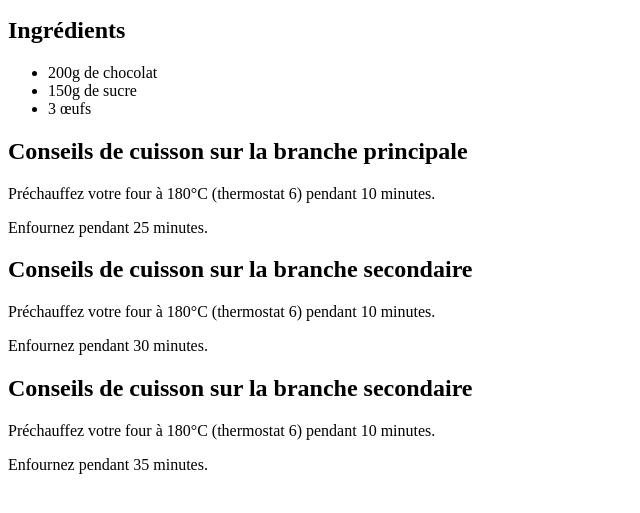
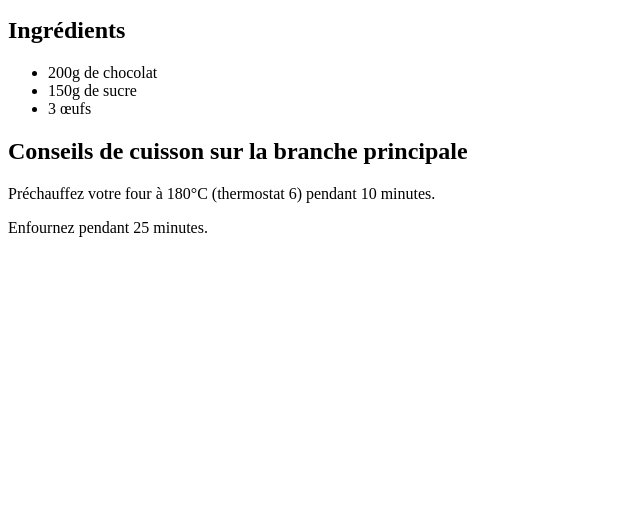
Before and after one commit to bamboguirassy/mes-recettes, a plain HTML site: page chocolate-cake.html in a window 1280 px wide. Shown: the part 101-614 px from the top of the page, without its empty margins (0-640 px from the left). Drawn offline with Linux system fonts and the light colour scheme.

Commit message:
adding fixes to chocolates

```diff
--- a/chocolate-cake.html
+++ b/chocolate-cake.html
@@ -22,16 +22,6 @@
         <p>Préchauffez votre four à 180°C (thermostat 6) pendant 10 minutes.</p>
         <p>Enfournez pendant 25 minutes.</p>
     </section>
-    <section>
-        <h2>Conseils de cuisson sur la branche secondaire</h2>
-        <p>Préchauffez votre four à 180°C (thermostat 6) pendant 10 minutes.</p>
-        <p>Enfournez pendant 30 minutes.</p>
-    </section>
-    <section>
-        <h2>Conseils de cuisson sur la branche secondaire</h2>
-        <p>Préchauffez votre four à 180°C (thermostat 6) pendant 10 minutes.</p>
-        <p>Enfournez pendant 35 minutes.</p>
-    </section>
 </body>
 
 </html>
```
